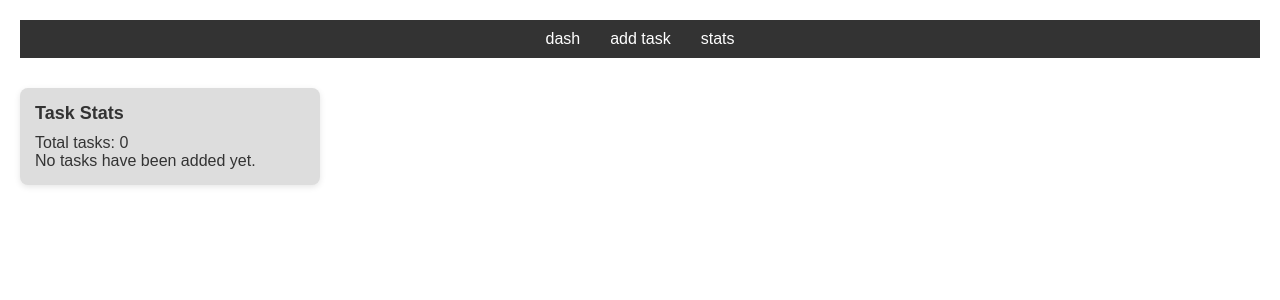
After one commit to kriszsusu/php1127, a PHP site: page /stats.php in a window 1280 px wide. The commit adds this page. Shown: the top 300 px of the page. Run offline with PHP 8.4, Linux system fonts and the light colour scheme.

Commit message:
add: styling, functionality

```diff
--- /dev/null
+++ b/cookman.php
@@ -0,0 +1,24 @@
+<?php
+    function get_cookie_array() {
+        if (isset($_COOKIE["tasks"]) && !empty($_COOKIE["tasks"])) {
+            $decoded_json = base64_decode($_COOKIE["tasks"]);
+            $json_data = json_decode($decoded_json, true);
+            if (json_last_error() === JSON_ERROR_NONE && is_array($json_data)) {
+                return $json_data;
+            }
+        }
+
+        return array();
+    }
+
+    function add_task($arr) {
+        $tasks = get_cookie_array();
+        array_push($tasks, $arr);
+        save_cookie_array($tasks);
+    }
+
+    function save_cookie_array($arr) {
+        if (!isset($arr)) return error_log("Array not set as parameter");
+        setcookie("tasks", htmlspecialchars(base64_encode(json_encode($arr))), time() + 3600 * 24 * 30);
+    }
+?>
--- /dev/null
+++ b/stats.php
@@ -0,0 +1,48 @@
+<!DOCTYPE html>
+<html lang="en">
+<head>
+    <meta charset="UTF-8">
+    <meta name="viewport" content="width=device-width, initial-scale=1.0">
+    <title>stats</title>
+    <link rel="stylesheet" href="style.css">
+</head>
+<body>
+
+    <nav>
+        <ul>
+            <li><a href="index.php">dash</a></li>
+            <li><a href="addtask.php">add task</a></li>
+            <li><a href="stats.php">stats</a></li>
+        </ul>
+    </nav>
+    <div class="task-container">
+        <div class="task">
+            <p class="title">Task Stats</p>
+            <?php
+                require_once('./cookman.php');
+
+                $tasks = get_cookie_array();
+
+                $total_tasks = count($tasks);
+                echo "<p>Total tasks: " . $total_tasks . "</p>";
+
+                if ($total_tasks > 0) {
+                    $completed_tasks = 0;
+
+                    foreach ($tasks as $task) {
+                        if (isset($task['completed']) && $task['completed'] === true) {
+                            $completed_tasks++;
+                        }
+                    }
+
+                    echo "<p>Completed tasks: " . $completed_tasks . "</p>";
+                    echo "<p>Pending tasks: " . ($total_tasks - $completed_tasks) . "</p>";
+                } else {
+                    echo "<p>No tasks have been added yet.</p>";
+                }
+            ?>
+        </div>
+    </div>
+
+</body>
+</html>
--- /dev/null
+++ b/style.css
@@ -0,0 +1,131 @@
+* {
+    margin: 0;
+    padding: 0;
+    box-sizing: border-box;
+    font-family: Arial, sans-serif;
+}
+
+body {
+    background-color: #fff;
+    color: #000;
+    padding: 20px;
+}
+
+nav {
+    background-color: #333;
+    padding: 10px;
+    text-align: center;
+}
+
+nav ul {
+    list-style: none;
+    display: flex;
+    justify-content: center;
+}
+
+nav ul li {
+    margin: 0 15px;
+}
+
+nav ul li a {
+    color: white;
+    text-decoration: none;
+    font-size: 16px;
+}
+
+nav ul li a:hover {
+    text-decoration: underline;
+}
+
+.task-container {
+    margin-top: 30px;
+    display: flex;
+    flex-wrap: wrap;
+    gap: 20px;
+}
+
+.task {
+    background-color: #dddddd;
+    color: #333;
+    border-radius: 8px;
+    box-shadow: 0 2px 6px rgba(0, 0, 0, 0.1);
+    width: 300px;
+    padding: 15px;
+}
+
+.task .title {
+    font-size: 18px;
+    font-weight: bold;
+    margin-bottom: 10px;
+}
+
+.task .description {
+    font-size: 14px;
+    color: #555;
+}
+
+.task.disabled {
+    background-color: #f9f9f9;
+    color: #888;
+}
+
+.task.disabled .title,
+.task.disabled .description {
+    font-style: italic;
+}
+
+.form-container {
+    background-color: #fff;
+    border-radius: 8px;
+    box-shadow: 0 2px 6px rgba(0, 0, 0, 0.1);
+    padding: 30px;
+    max-width: 500px;
+    margin: 0 auto;
+    margin-top: 50px;
+}
+
+.form-container label {
+    font-size: 16px;
+    font-weight: bold;
+    display: block;
+    margin-bottom: 10px;
+}
+
+.form-container input[type="text"], .form-container textarea {
+    width: 100%;
+    padding: 10px;
+    margin-bottom: 20px;
+    font-size: 14px;
+    border: 1px solid #ccc;
+}
+
+.form-container input[type="text"]:focus {
+    border-color: #333;
+}
+
+.form-container input[type="submit"] {
+    background-color: #333;
+    color: white;
+    border: none;
+    padding: 10px 20px;
+    cursor: pointer;
+    font-size: 16px;
+}
+
+.form-container input[type="submit"]:hover {
+    background-color: #222;
+}
+
+.alert {
+    background-color: #373;
+    color: white;
+    padding: 10px;
+    margin-bottom: 20px;
+    border-radius: 4px;
+    text-align: center;
+}
+
+.alert::before{
+    content: "✔";
+    margin-right: 15px;
+}
```
Also changed, not shown: addtask.php (added, +32 -0 lines), index.php (+62 -3 lines).
